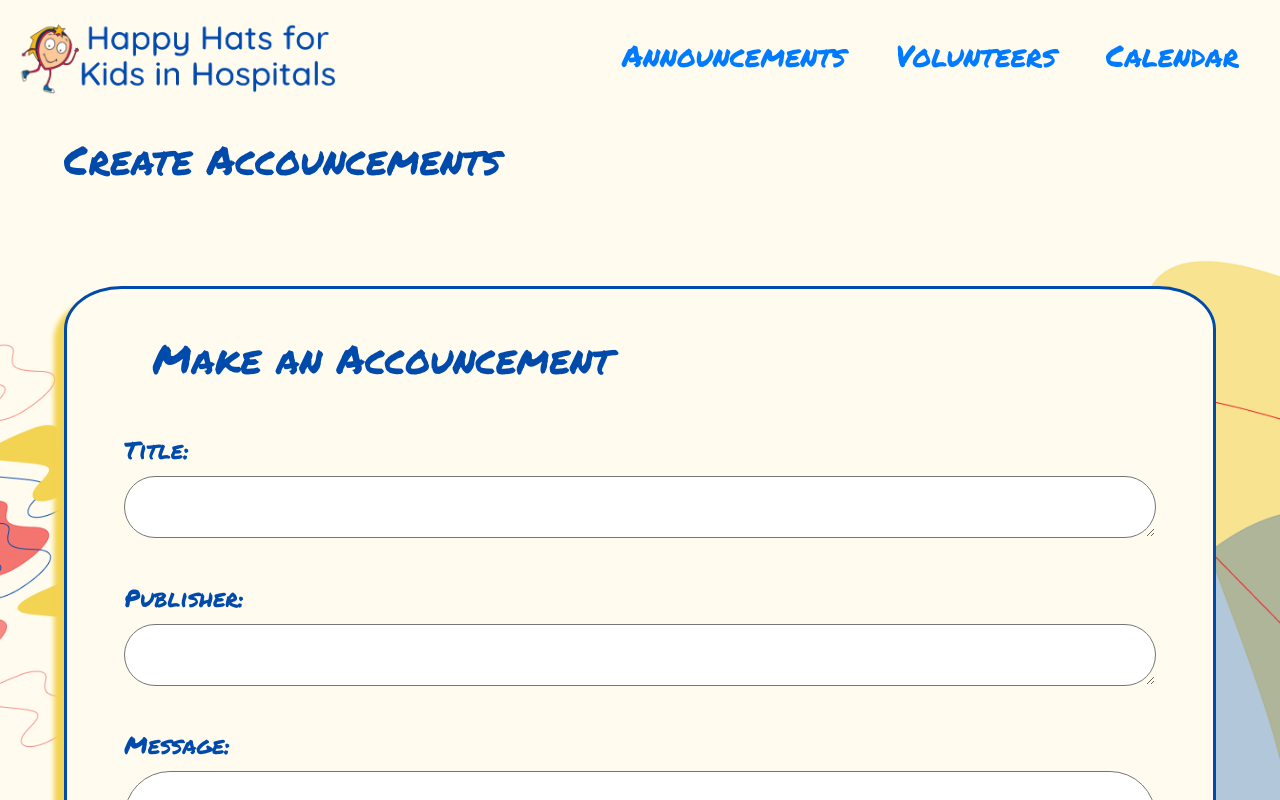
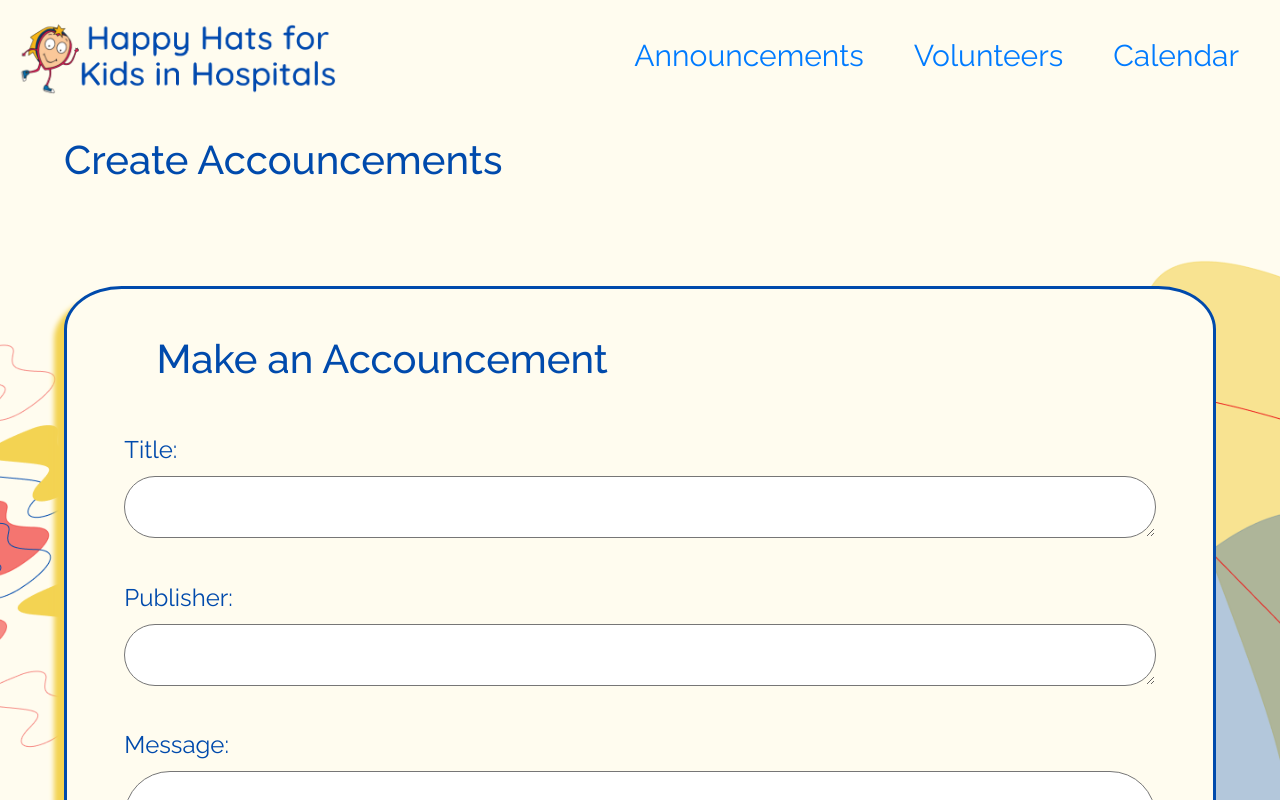
Before and after one commit to hack4impact-calpoly/happy-hats, a React (Create React App) app in the folder frontend/: page /create-announcements in a window 1280 px wide. Shown: the top 800 px of the page. Built offline with nearby package versions, Linux system fonts and the light colour scheme.

Commit message:
font update

```diff
--- a/frontend/src/App.css
+++ b/frontend/src/App.css
@@ -1,10 +1,7 @@
-@import url('https://fonts.googleapis.com/css2?family=Montserrat&family=Permanent+Marker&display=swap');
-
-/* use Montserrat: font-family: 'Montserrat', sans-serif;
-    use Permanent Marker: font-family: 'Permanent Marker', cursive;
-*/
+@import url('https://fonts.googleapis.com/css2?family=Poppins:wght@300;400&family=Raleway:wght@300;400;500&display=swap');
 
 html, body, #root {
+  font-family: 'Raleway', sans-serif;
   height: 100%;
   width: 100%;
   min-height: 100%;
--- a/frontend/src/components/Navbar.css
+++ b/frontend/src/components/Navbar.css
@@ -3,7 +3,6 @@
 }
 
 .link-text {
-  font-family: 'Permanent Marker', cursive;
   text-decoration: none !important;
   font-size: 30px;
   margin: 25px;
--- a/frontend/src/components/announcements/announcement.module.css
+++ b/frontend/src/components/announcements/announcement.module.css
@@ -27,7 +27,6 @@
     color: #004AAC;
     padding-left: 5%;
     padding-top: 4%;
-    font-family: 'Permanent Marker', cursive;
     text-decoration: none !important;
     font-size: 48 rhm;
 }
@@ -36,7 +35,7 @@
     color: #004AAC;
     padding-left: 5%;
     padding-bottom: 3%;
-    font-family: 'Permanent Marker', cursive;
+    /* font-family: 'Permanent Marker', cursive; */
     text-decoration: none !important;
     font-size: 72 rhm;
 }
@@ -46,14 +45,12 @@
     padding-top: 4%;
     padding-bottom: 0px;
     font-size: 24px;
-    font-family: 'Permanent Marker', cursive;
     text-decoration: none !important;
 }
 
 .submitButton{
     background-color: #004AAC;
     color:white;
-    font-family: 'Permanent Marker', cursive;
     text-decoration: none !important;
     font-size: 20px;
     margin-top: 10px;
@@ -63,7 +60,6 @@
 .createButton{
     background-color: #004AAC;
     color:white;
-    font-family: 'Permanent Marker', cursive;
     text-decoration: none !important;
     font-size: 20px;
     border-radius: 46px;
@@ -81,7 +77,6 @@
 }
 
 .contentBox{
-    font-family: 'Permanent Marker', cursive;
     font-size: 20px;
     color: #64aeff;
     padding: 20px;
@@ -103,7 +98,6 @@
     border-radius: 46px;
     border-color: #004AAC;
     background-color: #FFFCEF;
-    font-family: 'Permanent Marker', cursive;
     padding: 30px;
     box-shadow: -10px 10px 5px #F3D352;
 }
--- a/frontend/src/components/calendar/Calendar.css
+++ b/frontend/src/components/calendar/Calendar.css
@@ -8,7 +8,6 @@
 main span,
 main a,
 main .rbc-toolbar button {
-  font-family: "Permanent Marker", cursive;
   color: var(--font-color);
 }
 
--- a/frontend/src/components/volunteer/Volunteer.js
+++ b/frontend/src/components/volunteer/Volunteer.js
@@ -32,9 +32,9 @@
 
             return (
               <div className={styles.volunteerContainer}>
-                <h1>
+                <h2>
                   Volunteer Name: {firstName} {lastName}
-                </h1>
+                </h2>
                 <h3> Contact: {email} </h3>
                 <Container>
                   <Row>
--- a/frontend/src/components/volunteer/volunteer.module.css
+++ b/frontend/src/components/volunteer/volunteer.module.css
@@ -4,7 +4,6 @@
     border-radius: 46px;
     border-color: #004AAC;
     background-color: #FFFCEF;
-    /* //font-family: 'Open Sans', sans-serif; */
     padding: 30px;
     box-shadow: -10px 10px 5px #F3D352;
 }
@@ -17,7 +16,7 @@
 }
 
 .hours{
-    font-size: 25px;
+    font-size: 20px;
 }
 
 .title{
--- a/frontend/src/index.css
+++ b/frontend/src/index.css
@@ -3,13 +3,8 @@
   --default-background-color: #fffcef;
 }
 
-@import url('https://fonts.googleapis.com/css2?family=Open+Sans&display=swap');
-
-
-
 body {
   margin: 0;
-  /* font-family: 'Open Sans', sans-serif; */
   font-family: -apple-system, BlinkMacSystemFont, 'Segoe UI', 'Roboto', 'Oxygen',
     'Ubuntu', 'Cantarell', 'Fira Sans', 'Droid Sans', 'Helvetica Neue',
     sans-serif;
```
